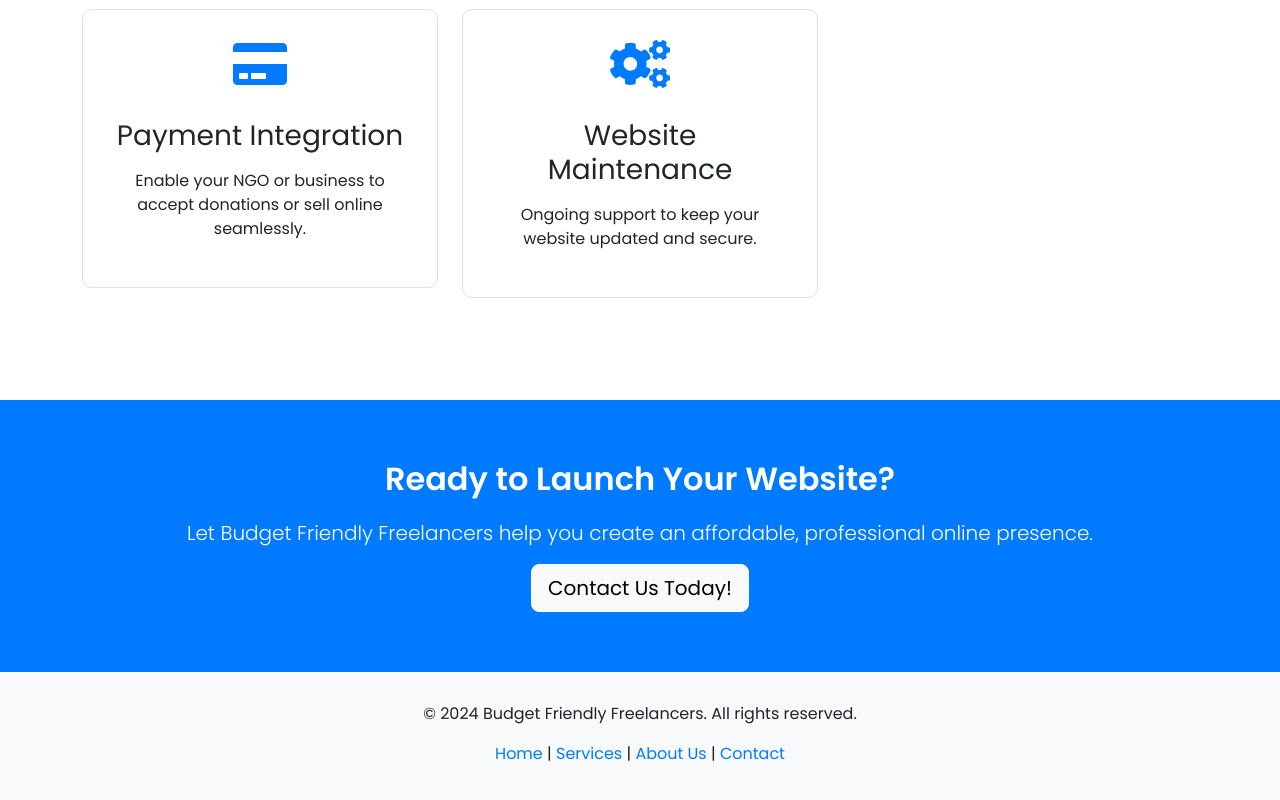
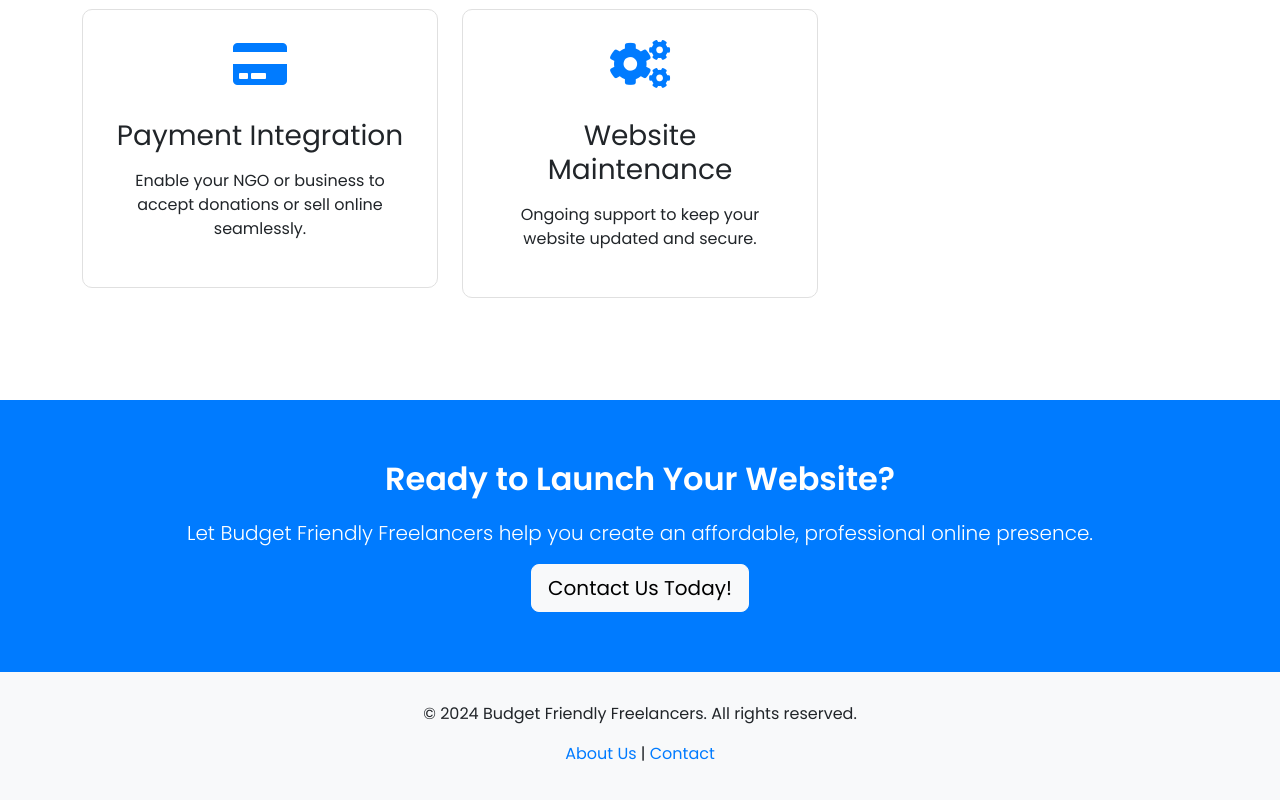
Before and after one commit to budgetfriendlyfreelancers/budgetfriendlyfreelancers.github.io, a plain HTML site: page index.html in a window 1280 px wide. Shown: the part 996-1796 px from the top of the page. Drawn offline with nearby package versions, Linux system fonts and the light colour scheme.

Commit message:
Update index.html  update link

```diff
--- a/index.html
+++ b/index.html
@@ -171,10 +171,8 @@
         <div class="container">
             <p>© 2024 Budget Friendly Freelancers. All rights reserved.</p>
             <p>
-                <a href="#">Home</a> |
-                <a href="#">Services</a> |
-                <a href="#">About Us</a> |
-                <a href="#">Contact</a>
+                <a href="aboutus.html">About Us</a> |
+                <a href="contact.html">Contact</a>
             </p>
         </div>
     </footer>
```
